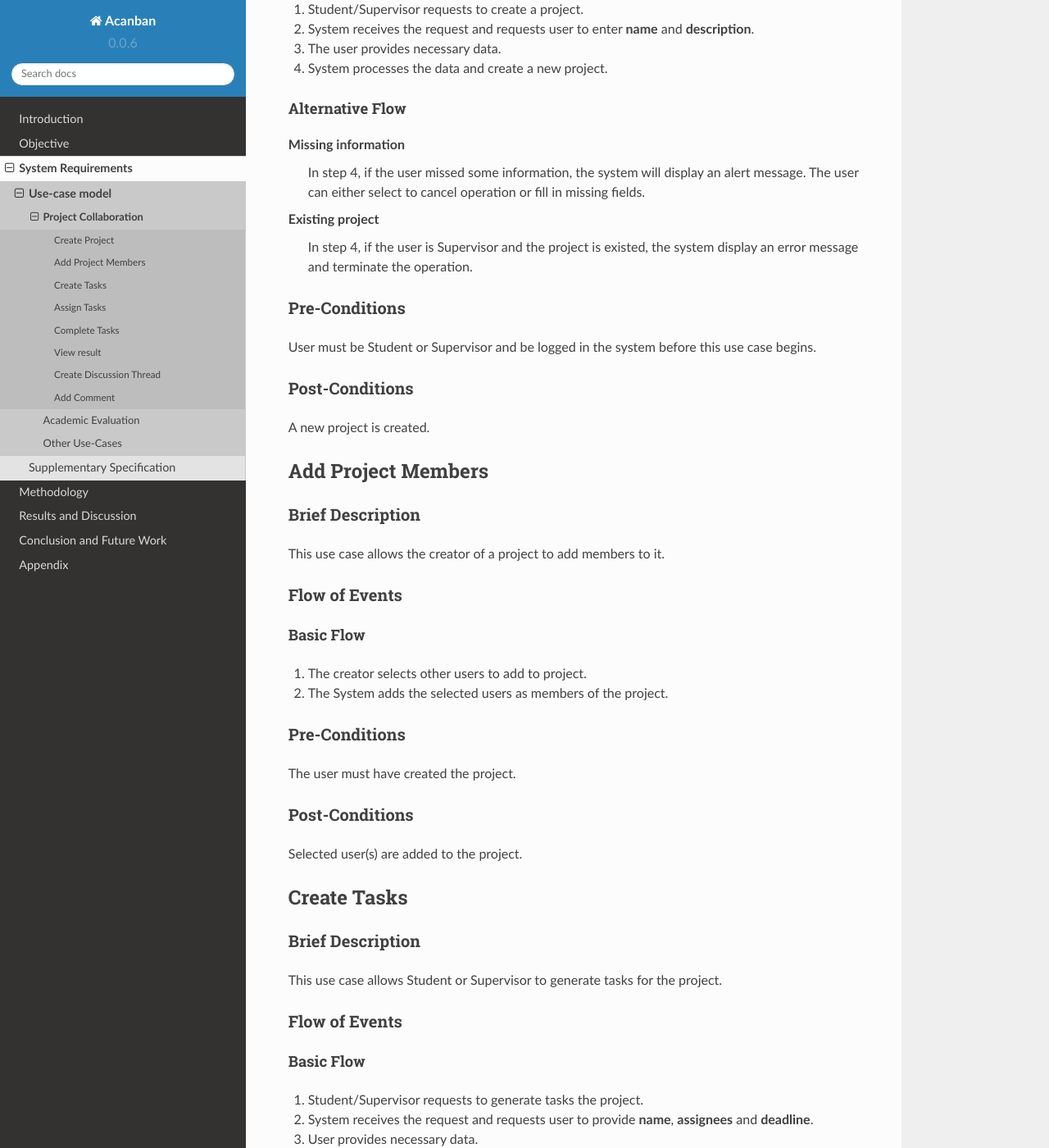
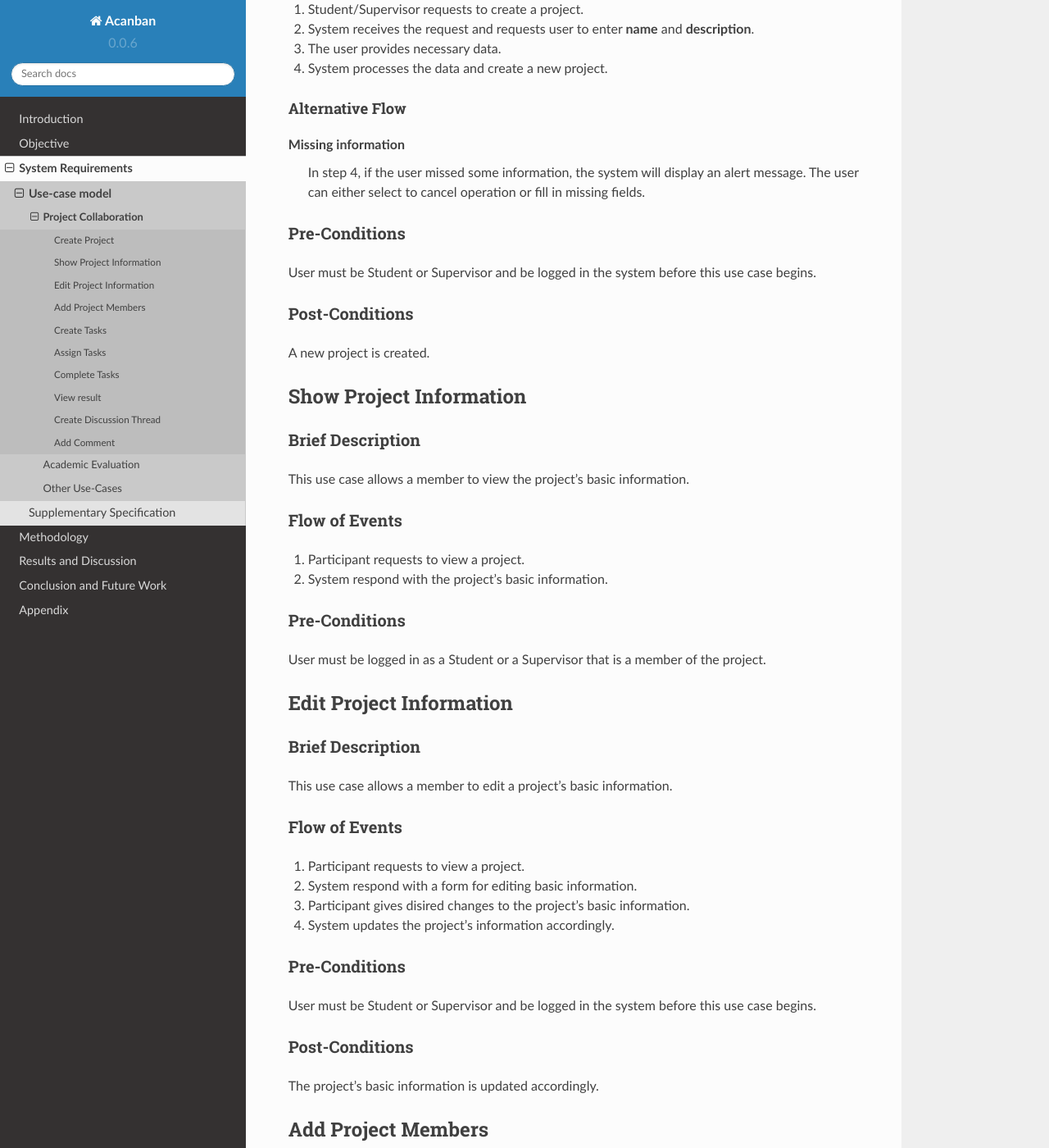
Before and after one commit to Huy-Ngo/acanban, a Sphinx documentation site: the page built from docs/source/req/use-case/collab.rst, in a window 1280 px wide and 1400 px high, scrolled down 536 px. Shown: the whole window at 82% size. Built offline with Sphinx 7.4.7 and the Read the Docs theme 2.0.0, drawn with Linux system fonts in a browser that asks for light colours; the version number is read from the project's files by our own code.

Commit message:
Design project CRU design

```diff
--- a/docs/source/meth/index.rst
+++ b/docs/source/meth/index.rst
@@ -10,4 +10,4 @@ and implementation.
    choices
    arch
    database/index
-   implementation/index
+   uc-anal-design/index
--- a/docs/source/req/use-case/collab.rst
+++ b/docs/source/req/use-case/collab.rst
@@ -9,6 +9,8 @@ Project Collaboration
 
    rectangle Project {
       usecase "Create project" as CreateP
+      usecase "Show project information" as ShowP
+      usecase "Edit project information" as EditP
       usecase "Add project member" as AddMember
    }
 
@@ -36,6 +40,8 @@ Project Collaboration
    Student --|> parti
    Supervisor --|> parti
 
+
+.. _project create:
 
 Create Project
 --------------
@@ -64,9 +70,58 @@ Missing information
    an alert message. The user can either select to cancel operation
    or fill in missing fields.
 
-Existing project
-   In step 4, if the user is Supervisor and the project is existed,
-   the system display an error message and terminate the operation.
+Pre-Conditions
+^^^^^^^^^^^^^^
+
+User must be Student or Supervisor and be logged in the system
+before this use case begins.
+
+Post-Conditions
+^^^^^^^^^^^^^^^
+
+A new project is created.
+
+
+.. _project info:
+
+Show Project Information
+------------------------
+
+Brief Description
+^^^^^^^^^^^^^^^^^
+
+This use case allows a member to view the project's basic information.
+
+Flow of Events
+^^^^^^^^^^^^^^
+
+1. Participant requests to view a project.
+2. System respond with the project's basic information.
+
+Pre-Conditions
+^^^^^^^^^^^^^^
+
+User must be logged in as a Student or a Supervisor
+that is a member of the project.
+
+
+.. _project edit:
+
+Edit Project Information
+------------------------
+
+Brief Description
+^^^^^^^^^^^^^^^^^
+
+This use case allows a member to edit a project's basic information.
+
+Flow of Events
+^^^^^^^^^^^^^^
+
+1. Participant requests to view a project.
+2. System respond with a form for editing basic information.
+3. Participant gives disired changes to the project's basic information.
+4. System updates the project's information accordingly.
 
 Pre-Conditions
 ^^^^^^^^^^^^^^
@@ -77,7 +132,7 @@ before this use case begins.
 Post-Conditions
 ^^^^^^^^^^^^^^^
 
-A new project is created.
+The project's basic information is updated accordingly.
 
 
 Add Project Members
```
Also changed, not shown: other parts of docs/source/req/use-case/collab.rst (+2 -0 lines), docs/source/meth/implementation/index.rst (deleted, +0 -8 lines), docs/source/meth/uc-anal-design/index.rst (added, +9 -0 lines), docs/source/meth/uc-anal-design/project.rst (added, +41 -0 lines), docs/source/meth/uc-anal-design/file.rst (renamed from docs/source/meth/implementation/file.rst), docs/source/meth/uc-anal-design/security.rst (renamed from docs/source/meth/implementation/security.rst), 21 other files.
